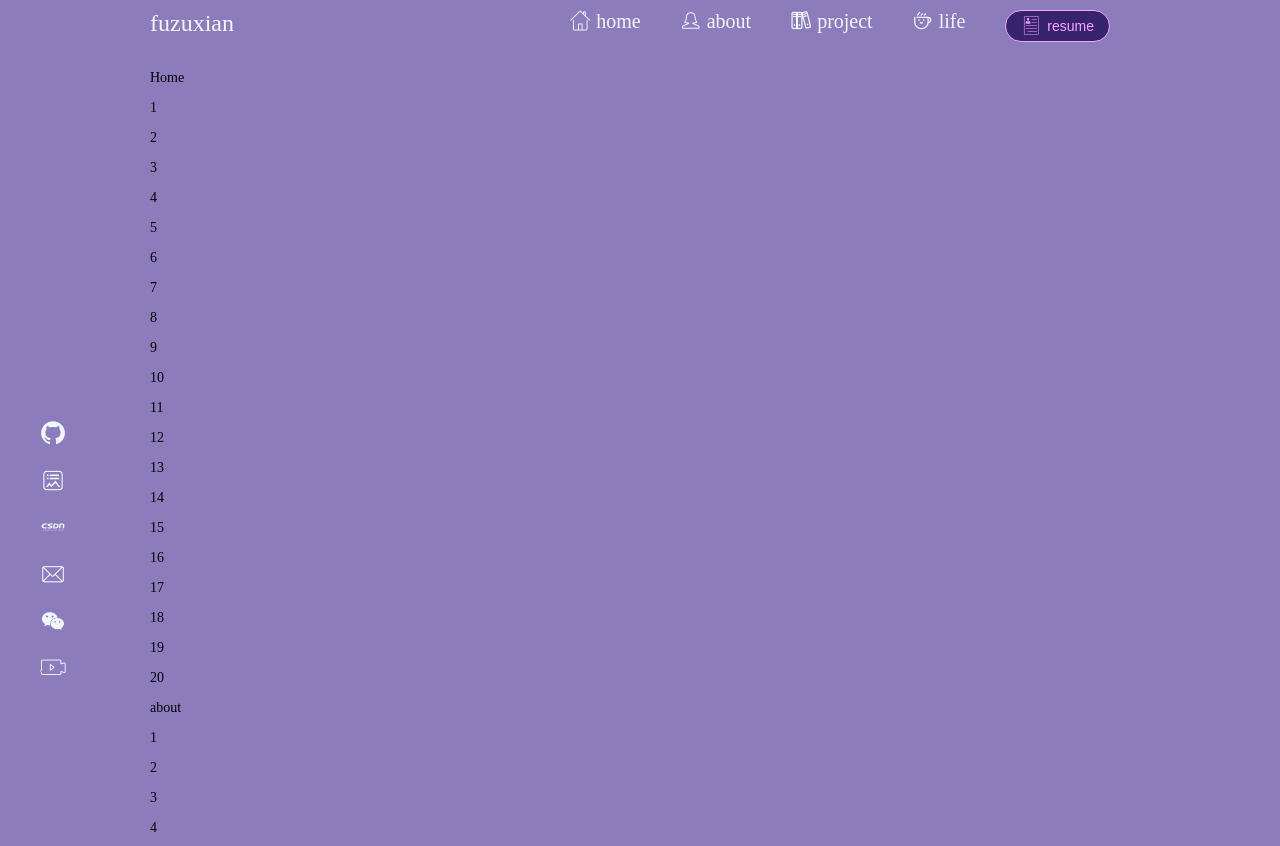
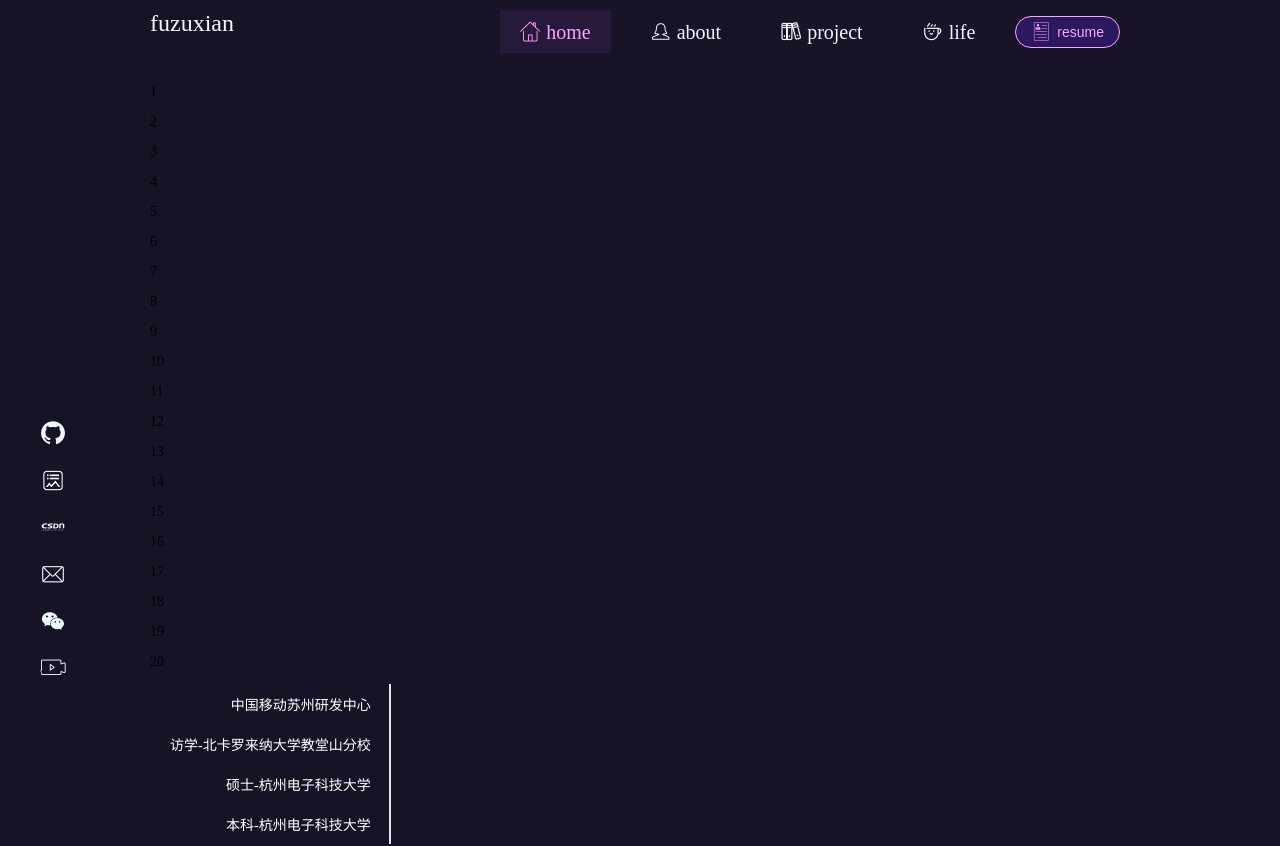
Before and after one commit to zuxian/myProfile-Vue3-TS-, a Vue app: page /#/ in a window 1280 px wide. Shown: the top 846 px of the page. Built offline with nearby package versions, Linux system fonts and the light colour scheme.

Commit message:
header-修改

```diff
--- a/src/assets/style/elemenet-style-cover.scss
+++ b/src/assets/style/elemenet-style-cover.scss
@@ -10,3 +10,21 @@
         color: $imp-text-color;
     }
 }
+
+
+.el-tabs__active-bar {
+    background-color: $imp-text-color;
+}
+
+.el-tabs__item {
+    color:  white;
+
+    &:hover{
+        color: $imp-text-color;
+    }
+
+    &.is-active {
+        background-color: $tab-hover-background-color;
+        color: $imp-text-color;
+    }
+}
--- a/src/assets/style/variables.scss
+++ b/src/assets/style/variables.scss
@@ -2,3 +2,7 @@ $imp-text-color: #ffa4ff;
 $main-background-color: rgba(12, 8, 24, 0.904);
 
 $btn-background-color: rgba(46, 27, 102, 0.904);
+
+$hover-background-color: rgb(212, 182, 240);
+
+$tab-hover-background-color: rgba(65, 36, 92, 0.37);
--- a/src/components/header.vue
+++ b/src/components/header.vue
@@ -5,17 +5,25 @@
         <router-link to="/">fuzuxian</router-link>
       </div>
       <div class="header-tab">
-        <div class="header-tab-item" @click="handleClick('home')">
-          <span class="iconfont icon-zhuye"></span>home
+        <div :class="[activeName==='home' ? 'active-color' : '', 'header-tab-item', 'header-tab-item-hover']" @click="handleClick('home')">
+          <span class="tab-item-content">
+            <span class="iconfont icon-zhuye"></span>home
+          </span>
         </div>
-        <div class="header-tab-item" @click="handleClick('about')">
-          <span class="iconfont icon-207yonghu_yonghunv"></span>about
+        <div :class="[activeName==='about' ? 'active-color' : '', 'header-tab-item', 'header-tab-item-hover']" @click="handleClick('about')">
+          <span class="tab-item-content">
+            <span class="iconfont icon-207yonghu_yonghunv"></span>about
+          </span>
         </div>
-        <div class="header-tab-item" @click="handleClick('project')">
-          <span class="iconfont icon-xiangmu"></span>project
+        <div :class="[activeName==='project' ? 'active-color' : '', 'header-tab-item', 'header-tab-item-hover']" @click="handleClick('project')">
+          <span class="tab-item-content">
+            <span class="iconfont icon-xiangmu"></span>project
+          </span>
         </div>
-        <div class="header-tab-item" @click="handleClick('life')">
-          <span class="iconfont icon-icon"></span>life
+        <div :class="[activeName==='life' ? 'active-color' : '', 'header-tab-item', 'header-tab-item-hover']" @click="handleClick('life')">
+          <span class="tab-item-content">
+            <span class="iconfont icon-icon"></span>life
+          </span>
         </div>
         <div class="header-tab-item" @click="handleClick('life')">
           <el-button round> <span class="iconfont icon-xiangmu1"></span>resume </el-button>
@@ -30,27 +38,18 @@ import { ref } from 'vue'
 // import { useRouter } from 'vue-router'
 import type { TabsPaneContext } from 'element-plus'
 
-// const router = useRouter()
 let isScollTop = ref(true)
 let activeName = ref('home')
 
-const handleClick = (tabName: String) => {
+const handleClick = (tabName: string) => {
+  activeName.value = tabName
   const anchor = document.querySelector(`#${tabName}`)
-  console.log('-----anchor--anchor------', anchor.offsetTop)
+  document.documentElement.scrollTop = (anchor?.offsetTop || 0) - 70
 
-  document.documentElement.scrollTop = anchor?.offsetTop - 70
-
-  console.log('-----document.documentElement.scrollTop------', document.documentElement.scrollTop)
-
-  // ?.scrollIntoView(
-  //   false
-  // );
-  // console.log(activeName.value, '------tab-------', tab)
-  // router.push({ name: activeName.value, })
+  console.log('------activeName-----', activeName.value)
 }
 
-// const refreshPage = () => {
-// }
+
 
 </script>
 
@@ -78,40 +77,50 @@ const handleClick = (tabName: String) => {
         height: 100%;
         font-size: 20px;
         display: flex;
-        // flex-direction: row;
-        justify-content: center;
-        align-items: center;
         .header-tab-item{
-
           height: 100%;
           position: relative;
-          margin: auto 20px;
-
+          margin: auto 10px;
+          cursor: pointer;
+          color: aliceblue;
+          display: flex;
+          justify-content: center;
+          align-items: center;
+          .tab-item-content {
+            padding: 0px 20px;
+          }
+          .iconfont {
+            margin-right: 6px;
+            font-size: 20px;
+          }
+        }
+        .active-color{
+          background-color: $tab-hover-background-color;
+          color: $imp-text-color;
+        }
+        .header-tab-item-hover {
           &::before {
             content: "";
             position: absolute;
-            height: 5px;
+            height: 3px;
             width: 0;
-            border-bottom: 5px solid $imp-text-color;
+            border-radius: 5px;
+            background: $imp-text-color;
             left: 50%;
             top: -5px;
-            transition: all 0.3s ease-out 0.3s;
+            transition: all 0.3s ease-out 0s;
           }
 
           &:hover{
             color: $imp-text-color;
+
             &::before{
               left: 0;
               width: 100%;
             }
           }
+        }
 
-
-          .iconfont {
-            margin-right: 6px;
-            font-size: 20px;
-          }
-        }
       }
     }
 }
--- a/src/components/mainContainer/index.vue
+++ b/src/components/mainContainer/index.vue
@@ -23,7 +23,7 @@ import Life from '@/view/life/index.vue'
   height: 100%;
   padding: 70px 150px 0px 150px;
 
-  // background-color: $main-background-color;
+  background-color: $main-background-color;
 
 }
 </style>
--- /dev/null
+++ b/src/view/about/components/Bachelor.vue
@@ -0,0 +1,15 @@
+<template>
+  <div>
+    bachelor
+    <div id="content-one">
+      <p v-for="item in 2" :key="item+'bachelor'" class="scrollbar-demo-item">{{ item }}</p>
+    </div>
+  </div>
+</template>
+
+<script setup lang="ts">
+
+</script>
+
+<style lang="scss" scoped>
+</style>
--- /dev/null
+++ b/src/view/about/components/Cmss.vue
@@ -0,0 +1,15 @@
+<template>
+  <div>
+    cmss
+    <div id="content-one">
+      <p v-for="item in 2" :key="item+'cmss'" class="scrollbar-demo-item">{{ item }}</p>
+    </div>
+  </div>
+</template>
+
+<script setup lang="ts">
+
+</script>
+
+<style lang="scss" scoped>
+</style>
--- /dev/null
+++ b/src/view/about/components/Master.vue
@@ -0,0 +1,15 @@
+<template>
+  <div>
+    Master
+    <div id="content-one">
+      <p v-for="item in 2" :key="item+'Master'" class="scrollbar-demo-item">{{ item }}</p>
+    </div>
+  </div>
+</template>
+
+<script setup lang="ts">
+
+</script>
+
+<style lang="scss" scoped>
+</style>
--- /dev/null
+++ b/src/view/about/components/Unc.vue
@@ -0,0 +1,15 @@
+<template>
+  <div>
+    unc
+    <div id="content-one">
+      <p v-for="item in 2" :key="item+'11'" class="scrollbar-demo-item">{{ item }}</p>
+    </div>
+  </div>
+</template>
+
+<script setup lang="ts">
+
+</script>
+
+<style lang="scss" scoped>
+</style>
--- a/src/view/about/index.vue
+++ b/src/view/about/index.vue
@@ -1,6 +1,24 @@
 <template>
   <div>
-    about
+    <el-tabs v-model="activeName" tab-position="left" @tab-click="handleClick">
+      <el-tab-pane label="中国移动苏州研发中心" name="Cmss">
+        <Cmss />
+        <!-- <component :is="compNameRef"></component> -->
+      </el-tab-pane>
+      <el-tab-pane label="访学-北卡罗来纳大学教堂山分校" name="Unc">
+        <Unc />
+        <!-- <component :is="compNameRef"></component> -->
+      </el-tab-pane>
+      <el-tab-pane label="硕士-杭州电子科技大学" name="Master">
+        <Master />
+        <!-- <component :is="compNameRef"></component> -->
+      </el-tab-pane>
+      <el-tab-pane label="本科-杭州电子科技大学" name="bachelor">
+        <Bachelor />
+        <!-- <component :is="compNameRef"></component> -->
+      </el-tab-pane>
+    </el-tabs>
+
     <div id="content-one">
       <p v-for="item in 20" :key="item+'11'" class="scrollbar-demo-item">{{ item }}</p>
     </div>
@@ -8,7 +26,22 @@
 </template>
 
 <script setup lang="ts">
+import Cmss from './components/Cmss.vue'
+import Unc from './components/Unc.vue'
+import Master from './components/Master.vue'
+import Bachelor from './components/Bachelor.vue'
 
+import { ref } from 'vue'
+const activeName = ref('first')
+const compNameRef = ref<string>('CompA')
+
+
+const handleClick = () => {
+  console.log(activeName.value)
+
+  compNameRef.value = activeName.value
+
+}
 </script>
 
 <style lang="scss" scoped>
--- a/src/view/home/index.vue
+++ b/src/view/home/index.vue
@@ -1,9 +1,13 @@
 <template>
-  <div>
-    Home
-    <div id="content-one">
-      <p v-for="item in 20" :key="item+'11'" class="scrollbar-demo-item">{{ item }}</p>
+  <div class="home-main-wrap">
+    <div class="home-main">
+
+      <div id="content-one">
+        <p v-for="item in 20" :key="item+'11'" class="scrollbar-demo-item">{{ item }}</p>
+      </div>
+
     </div>
+
   </div>
 </template>
 
@@ -12,4 +16,22 @@
 </script>
 
 <style lang="scss" scoped>
+
+
+
+
+
+// .home-img {
+//   width: 100%;
+//   height: 950px;
+// }
+
+// .home-main-wrap{
+//   background: url(../../assets/images/fzx-proflie-1.jpg) no-repeat 50% fixed;
+//   background-size: cover;
+
+//   .home-main {
+//     background: rgba(8, 5, 15, 0);
+//   }
+// }
 </style>
```
